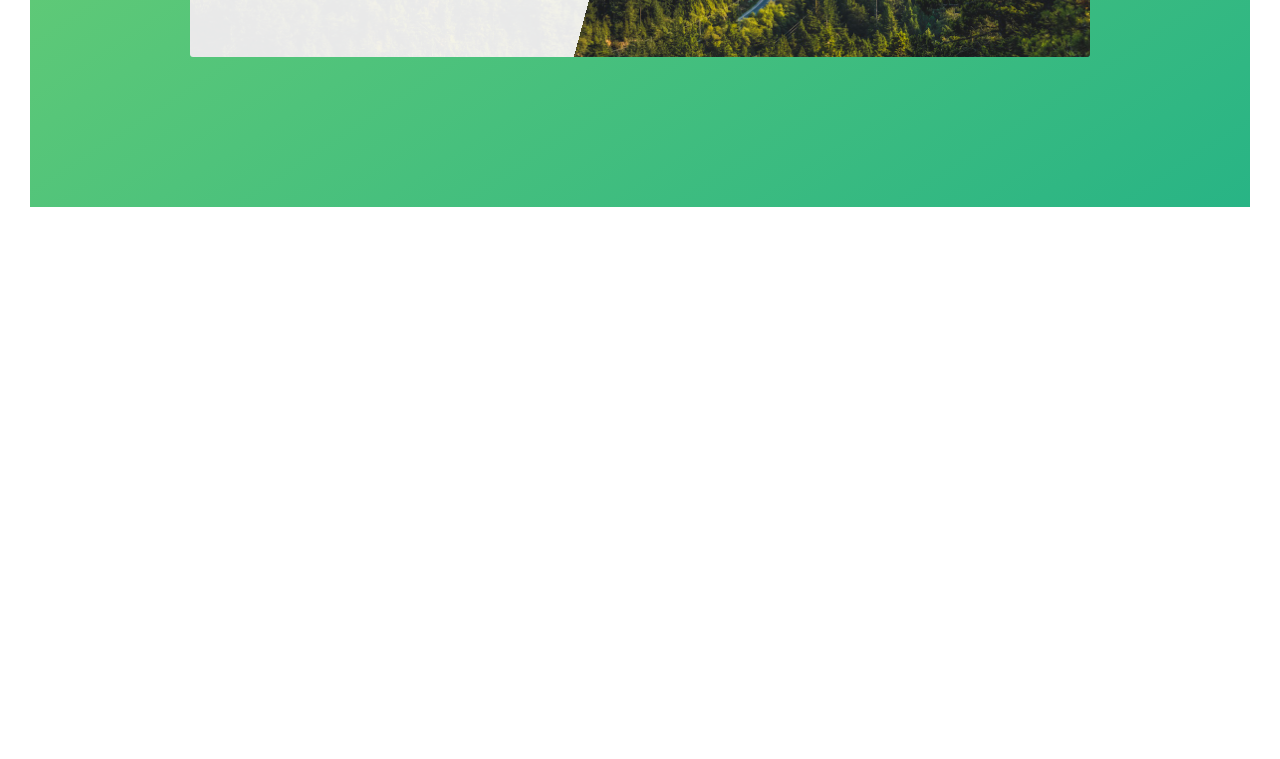
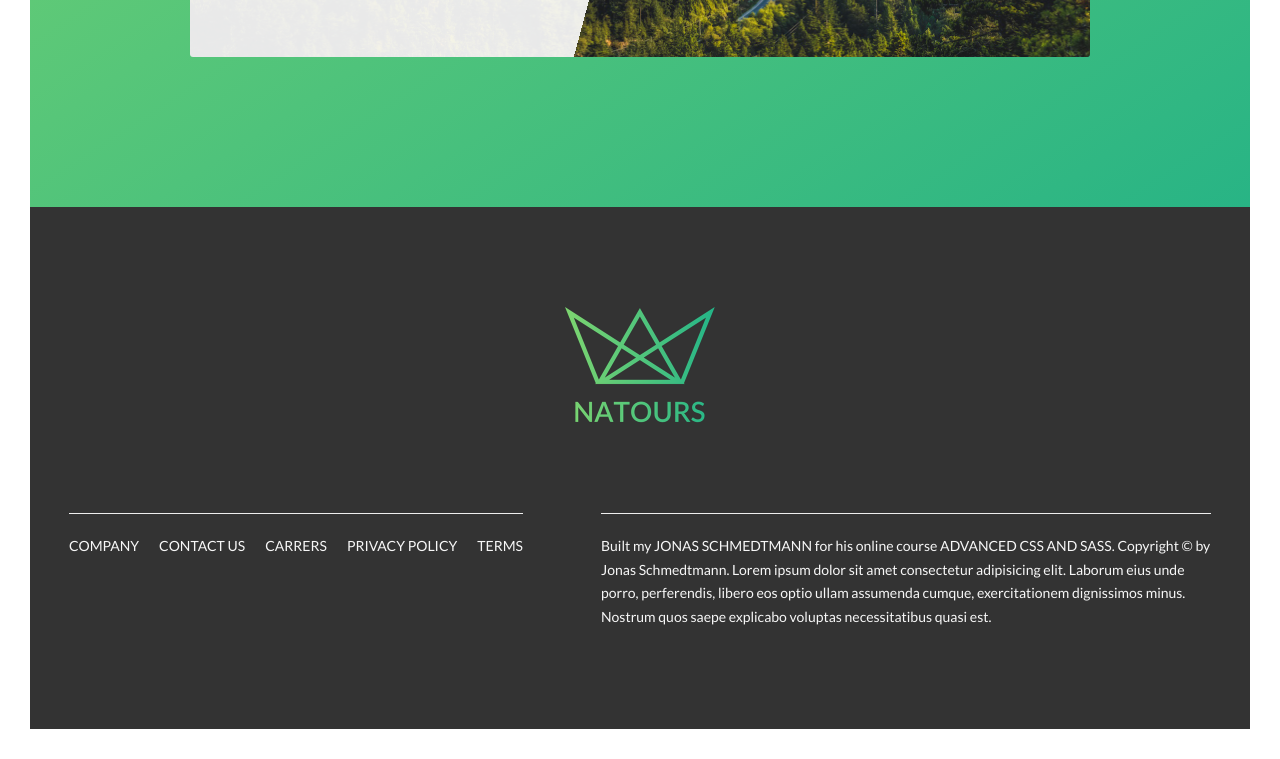
Before and after one commit to GustavoMarialva/Natours, a website: page index.html in a window 1280 px wide. Shown: the part 4908-5667 px from the top of the page. Before the commit the page ends 5145 px from the top, so only its background shows below. Drawn offline with Linux system fonts and the light colour scheme.

Commit message:
adiciona e finaliza o footer

```diff
--- a/index.html
+++ b/index.html
@@ -377,5 +377,46 @@
         </div>
       </section>
     </main>
+
+    <footer class="footer">
+      <div class="footer__logo-box">
+        <img
+          src="./img/logo-green-2x.png"
+          alt="Full logo"
+          class="footer__logo"
+        />
+      </div>
+
+      <div class="footer__navbar">
+        <div class="footer__navigation">
+          <ul class="footer__list">
+            <li class="footer__item">
+              <a href="#" class="footer__link">Company</a>
+            </li>
+            <li class="footer__item">
+              <a href="#" class="footer__link">Contact us</a>
+            </li>
+            <li class="footer__item">
+              <a href="#" class="footer__link">Carrers</a>
+            </li>
+            <li class="footer__item">
+              <a href="#" class="footer__link">Privacy policy</a>
+            </li>
+            <li class="footer__item">
+              <a href="#" class="footer__link">Terms</a>
+            </li>
+          </ul>
+        </div>
+        <p class="footer__copyright">
+          Built my <a href="#" class="footer__link">Jonas Schmedtmann</a> for
+          his online course
+          <a href="#" class="footer__link">ADVANCED CSS AND SASS</a>. Copyright
+          &copy; by Jonas Schmedtmann. Lorem ipsum dolor sit amet consectetur
+          adipisicing elit. Laborum eius unde porro, perferendis, libero eos
+          optio ullam assumenda cumque, exercitationem dignissimos minus.
+          Nostrum quos saepe explicabo voluptas necessitatibus quasi est.
+        </p>
+      </div>
+    </footer>
   </body>
 </html>
--- a/sass/abstracts/_variables.scss
+++ b/sass/abstracts/_variables.scss
@@ -7,6 +7,7 @@ $color-gray: #777;
 $color-gray-light-1: #f7f7f7;
 $color-gray-light-2: #eee;
 $color-gray-dark-2: #999;
+$color-gray-dark-3: #333;
 $color-black: #000;
 $color-secondary-light: #ffb900;
 $color-secondary-dark: #ff7730;
--- /dev/null
+++ b/sass/layout/_footer.scss
@@ -0,0 +1,57 @@
+.footer {
+  background-color: $color-gray-dark-3;
+  padding: 10rem 0;
+  font-size: 1.4rem;
+  color: $color-gray-light-1;
+
+  &__logo-box {
+    text-align: center;
+    margin-bottom: 8rem;
+  }
+
+  &__logo {
+    width: 15rem;
+    height: auto;
+  }
+
+  &__navbar {
+    display: flex;
+    justify-content: space-around;
+  }
+
+  &__navigation {
+    border-top: 1px solid $color-gray-light-2;
+    padding-top: 2rem;
+    display: inline-block;
+  }
+
+  &__list {
+    display: flex;
+    justify-content: space-around;
+    gap: 2rem;
+    list-style: none;
+  }
+
+  &__link {
+    &:link,
+    &:visited {
+      color: $color-gray-light-1;
+      background-color: $color-gray-dark-3;
+      text-decoration: none;
+      text-transform: uppercase;
+    }
+
+    &:hover,
+    &:active {
+      color: $color-primary;
+      box-shadow: 0 1rem 2rem rgba($color-black, 0.4);
+    }
+  }
+
+  &__copyright {
+    width: 50%;
+    border-top: 1px solid $color-gray-light-2;
+    padding-top: 2rem;
+    display: inline-block;
+  }
+}
--- a/sass/main.scss
+++ b/sass/main.scss
@@ -18,5 +18,6 @@
 @import "components/form";
 
 @import "layout/header";
+@import "layout/footer";
 
 @import "pages/home";
```
Also changed, not shown: css/style.css.
